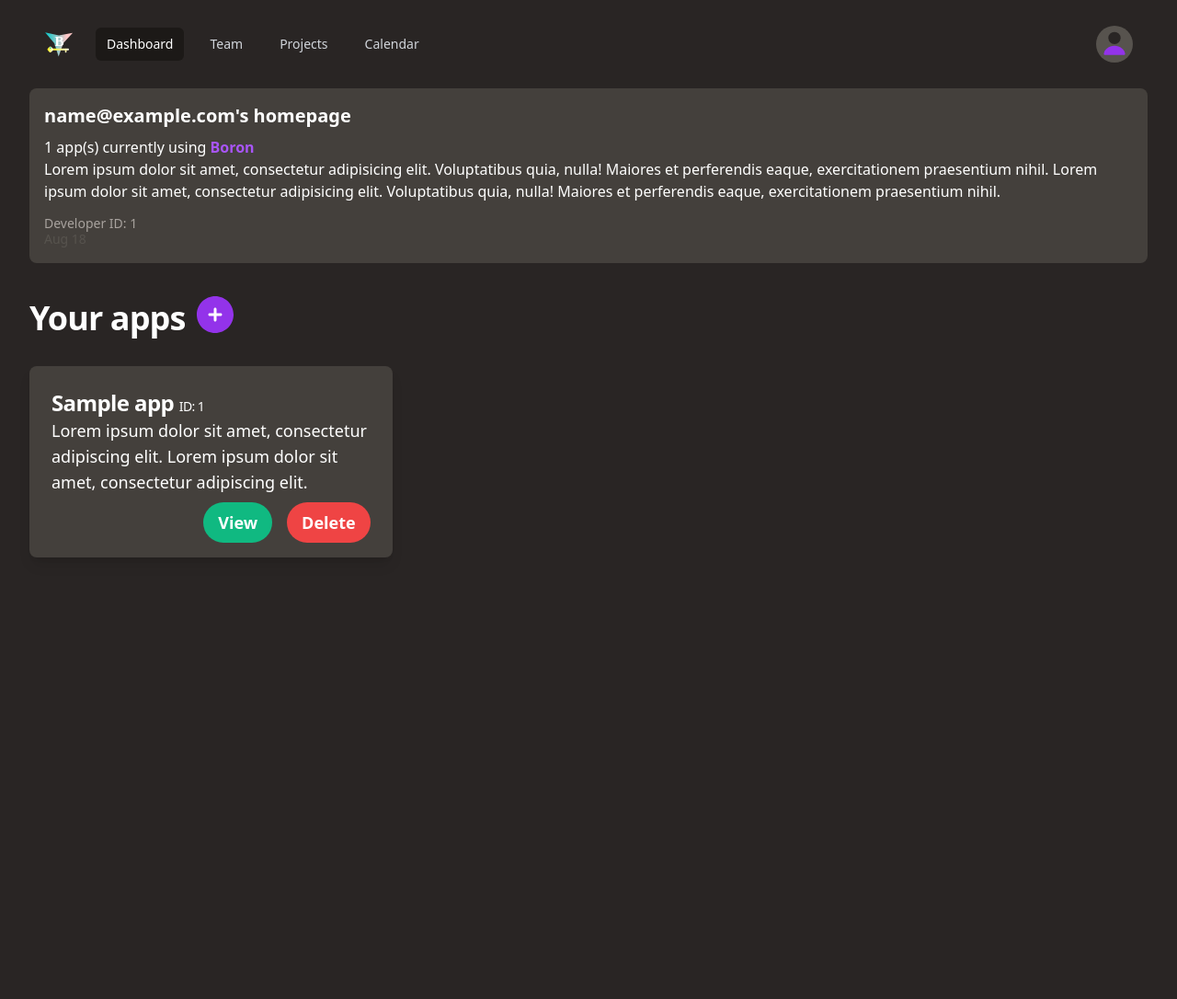
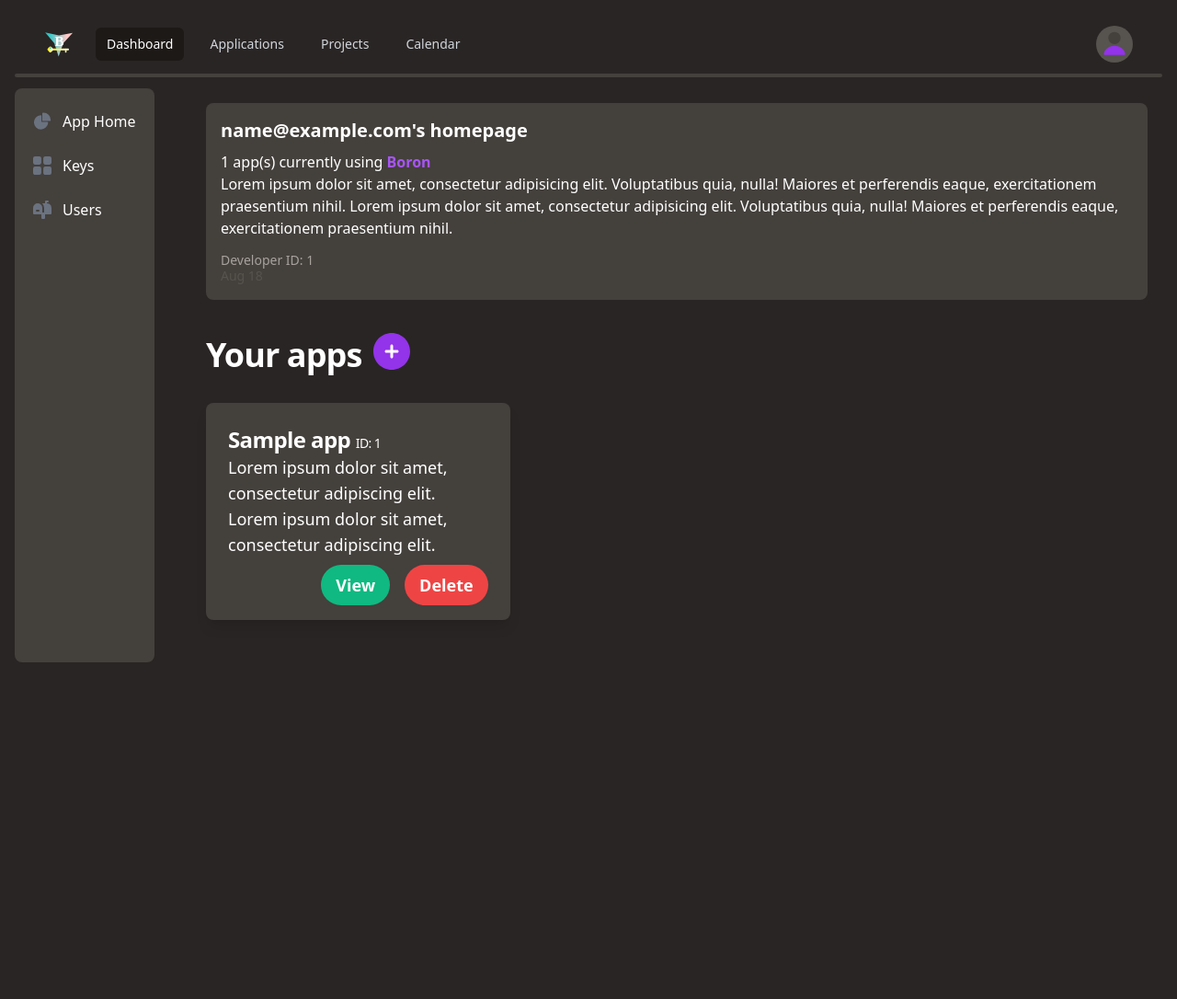
Before and after one commit to mitoiscool/boron, a Flask app: template boron/templates/panel/panel_home.html in a window 1280 px wide. Shown: the whole page at 92% size. After the commit the page ends 720 px from the top, so only its background shows below. Run offline with Flask 3, Linux system fonts and the light colour scheme; the template is opened without the code that fills it: most values are stand-ins (such as "Sample title", 1, 10 or a date in 2020); parts of the project's set-up code (start-up, migrations or seed data) failed here and were passed over; some libraries are stand-ins or nearby versions.

Commit message:
refactor `base.html`

```diff
--- a/boron/templates/base.html
+++ b/boron/templates/base.html
@@ -11,43 +11,19 @@
     {% endblock %}
   </head>
 
-  <body>
+  <body class="select-none">
+    <!-- Navbar -->
     {% if dev is defined %}
       <nav>
         <div class="mx-auto px-2 sm:px-6 lg:px-8">
           <div class="relative flex h-16 items-center justify-between">
-            <div class="absolute inset-y-0 left-0 flex items-center sm:hidden">
-              <!-- Mobile menu button -->
-              <button type="button" class="relative inline-flex items-center justify-center rounded-md p-2 text-gray-400 hover:bg-stone-600 hover:text-white focus:outline-none focus:ring-2 focus:ring-inset focus:ring-white" aria-controls="mobile-menu" aria-expanded="false">
-                <span class="absolute -inset-0.5"></span>
-                <span class="sr-only">Open main menu</span>
-                <!--
-                Icon when menu is closed.
-
-                Menu open: "hidden", Menu closed: "block"
-                     -->
-                <svg class="block h-6 w-6" fill="none" viewBox="0 0 24 24" stroke-width="1.5" stroke="currentColor" aria-hidden="true">
-                  <path stroke-linecap="round" stroke-linejoin="round" d="M3.75 6.75h16.5M3.75 12h16.5m-16.5 5.25h16.5" />
-                </svg>
-                <!--
-                Icon when menu is open.
-
-                Menu open: "block", Menu closed: "hidden"
-                     -->
-                <svg class="hidden h-6 w-6" fill="none" viewBox="0 0 24 24" stroke-width="1.5" stroke="currentColor" aria-hidden="true">
-                  <path stroke-linecap="round" stroke-linejoin="round" d="M6 18L18 6M6 6l12 12" />
-                </svg>
-              </button>
-            </div>
             <div class="flex flex-1 items-center justify-center sm:items-stretch sm:justify-start">
-              <div class="flex flex-shrink-0 items-center">
-                <img class="h-8 w-auto" src="{{ url_for('static', filename='boron.svg') }}" alt="Fig. Boron" />
-              </div>
+              <a href="/" class="flex flex-shrink-0 items-center"><img class="h-8 w-auto" src="{{ url_for('static', filename='boron.svg') }}" alt="Fig. Boron" /></a>
               <div class="hidden sm:ml-6 sm:block">
                 <div class="flex space-x-4">
                   <!-- Current: "bg-gray-900 text-white", Default: "text-gray-300 hover:bg-stone-600 hover:text-white" -->
-                  <a href="#" class="rounded-md bg-stone-900 px-3 py-2 text-sm font-medium text-white" aria-current="page">Dashboard</a>
-                  <a href="#" class="rounded-md px-3 py-2 text-sm font-medium text-gray-300 hover:bg-stone-600 hover:text-white">Team</a>
+                  <a href="{{ url_for('application.dev_home') }}" class="rounded-md bg-stone-900 px-3 py-2 text-sm font-medium text-white" aria-current="page">Dashboard</a>
+                  <a href="#" class="rounded-md px-3 py-2 text-sm font-medium text-gray-300 hover:bg-stone-600 hover:text-white">Applications</a>
                   <a href="#" class="rounded-md px-3 py-2 text-sm font-medium text-gray-300 hover:bg-stone-600 hover:text-white">Projects</a>
                   <a href="#" class="rounded-md px-3 py-2 text-sm font-medium text-gray-300 hover:bg-stone-600 hover:text-white">Calendar</a>
                 </div>
@@ -59,7 +35,7 @@
                 <div>
                   <button id="user-dropdown-btn" type="button" onclick="click_user_dropdown()" class="relative flex rounded-full bg-stone-600 text-sm" aria-expanded="false" aria-haspopup="true">
                     <svg width="40px" height="40px" viewBox="0 0 24 24" fill="none" xmlns="http://www.w3.org/2000/svg">
-                      <circle cx="12" cy="8" r="4" fill="#292524" />
+                      <circle cx="12" cy="8" r="4" fill="#44403c" />
                       <path fill-rule="evenodd" clip-rule="evenodd" d="M12 13C8.33033 13 5.32016 15.4204 5.02395 18.5004C4.99752 18.7753 5.22389 19 5.50003 19H18.5C18.7762 19 19.0025 18.7753 18.9761 18.5004C18.6799 15.4204 15.6697 13 12 13Z" fill="#9333ea" />
                     </svg>
                   </button>
@@ -76,17 +52,6 @@
                     }
                   </script>
                 </div>
-
-                <!--
-                Dropdown menu, show/hide based on menu state.
-
-                Entering: "transition ease-out duration-100"
-                  From: "transform opacity-0 scale-95"
-                  To: "transform opacity-100 scale-100"
-                Leaving: "transition ease-in duration-75"
-                  From: "transform opacity-100 scale-100"
-                  To: "transform opacity-0 scale-95"
-                     -->
                 <div id="user-dropdown" class="hidden absolute right-0 z-10 m-4 w-48 origin-top-right rounded-md bg-stone-200 py-1 shadow-lg ring-1 ring-black ring-opacity-5 focus:outline-none" role="menu" aria-orientation="vertical" aria-labelledby="user-menu-button" tabindex="-1">
                   <!-- Active: "bg-gray-100", Not Active: "" -->
                   <a href="#" class="mx-1 block rounded-lg px-4 py-2 text-sm text-stone-800 hover:bg-stone-600 hover:text-white" role="menuitem" tabindex="-1" id="user-menu-item-0">Your Profile</a>
@@ -97,21 +62,59 @@
             </div>
           </div>
         </div>
-
-        <!-- Mobile menu, show/hide based on menu state. -->
-        <div class="sm:hidden" id="mobile-menu">
-          <div class="space-y-1 px-2 pb-3 pt-2">
-            <!-- Current: "bg-gray-900 text-white", Default: "text-gray-300 hover:bg-stone-600 hover:text-white" -->
-            <a href="#" class="block rounded-md bg-gray-900 px-3 py-2 text-base font-medium text-white" aria-current="page">Dashboard</a>
-            <a href="#" class="block rounded-md px-3 py-2 text-base font-medium text-gray-300 hover:bg-stone-600 hover:text-white">Team</a>
-            <a href="#" class="block rounded-md px-3 py-2 text-base font-medium text-gray-300 hover:bg-stone-600 hover:text-white">Projects</a>
-            <a href="#" class="block rounded-md px-3 py-2 text-base font-medium text-gray-300 hover:bg-stone-600 hover:text-white">Calendar</a>
-          </div>
-        </div>
       </nav>
     {% endif %}
-    {% block body %}
 
-    {% endblock %}
+    <!-- Sidebar -->
+    {% if app is defined %}
+      <hr class="flex h-1 rounded-full border-none bg-stone-700" />
+      <!-- Sidebar -->
+      <aside class="flex fixed top-16 mt-8 m-4 left-0 z-40 w-auto bottom-16" aria-label="Sidebar">
+        <div class="rounded-lg h-full px-3 py-4 overflow-y-auto bg-stone-700">
+          <ul class="space-y-2 font-medium text-white">
+            <li>
+              <a href="#" class="flex items-center p-2 rounded-lg hover:bg-stone-600">
+                <svg class="w-5 h-5 text-gray-500 transition duration-75 dark:text-gray-400 group-hover:text-gray-900 dark:group-hover:text-white" aria-hidden="true" xmlns="http://www.w3.org/2000/svg" fill="currentColor" viewBox="0 0 22 21">
+                  <path d="M16.975 11H10V4.025a1 1 0 0 0-1.066-.998 8.5 8.5 0 1 0 9.039 9.039.999.999 0 0 0-1-1.066h.002Z" />
+                  <path d="M12.5 0c-.157 0-.311.01-.565.027A1 1 0 0 0 11 1.02V10h8.975a1 1 0 0 0 1-.935c.013-.188.028-.374.028-.565A8.51 8.51 0 0 0 12.5 0Z" />
+                </svg>
+                <span class="ms-3">App Home</span>
+              </a>
+            </li>
+            <li>
+              <a href="#" class="flex items-center p-2 rounded-lg hover:bg-stone-600">
+                <svg class="flex-shrink-0 w-5 h-5 text-gray-500 transition duration-75 dark:text-gray-400 group-hover:text-gray-900 dark:group-hover:text-white" aria-hidden="true" xmlns="http://www.w3.org/2000/svg" fill="currentColor" viewBox="0 0 18 18">
+                  <path d="M6.143 0H1.857A1.857 1.857 0 0 0 0 1.857v4.286C0 7.169.831 8 1.857 8h4.286A1.857 1.857 0 0 0 8 6.143V1.857A1.857 1.857 0 0 0 6.143 0Zm10 0h-4.286A1.857 1.857 0 0 0 10 1.857v4.286C10 7.169 10.831 8 11.857 8h4.286A1.857 1.857 0 0 0 18 6.143V1.857A1.857 1.857 0 0 0 16.143 0Zm-10 10H1.857A1.857 1.857 0 0 0 0 11.857v4.286C0 17.169.831 18 1.857 18h4.286A1.857 1.857 0 0 0 8 16.143v-4.286A1.857 1.857 0 0 0 6.143 10Zm10 0h-4.286A1.857 1.857 0 0 0 10 11.857v4.286c0 1.026.831 1.857 1.857 1.857h4.286A1.857 1.857 0 0 0 18 16.143v-4.286A1.857 1.857 0 0 0 16.143 10Z" />
+                </svg>
+                <span class="flex-1 ms-3 whitespace-nowrap">Keys</span>
+              </a>
+            </li>
+            <li>
+              <a href="#" class="flex items-center p-2 rounded-lg hover:bg-stone-600">
+                <svg class="flex-shrink-0 w-5 h-5 text-gray-500 transition duration-75 dark:text-gray-400 group-hover:text-gray-900 dark:group-hover:text-white" aria-hidden="true" xmlns="http://www.w3.org/2000/svg" fill="currentColor" viewBox="0 0 20 20">
+                  <path d="m17.418 3.623-.018-.008a6.713 6.713 0 0 0-2.4-.569V2h1a1 1 0 1 0 0-2h-2a1 1 0 0 0-1 1v2H9.89A6.977 6.977 0 0 1 12 8v5h-2V8A5 5 0 1 0 0 8v6a1 1 0 0 0 1 1h8v4a1 1 0 0 0 1 1h2a1 1 0 0 0 1-1v-4h6a1 1 0 0 0 1-1V8a5 5 0 0 0-2.582-4.377ZM6 12H4a1 1 0 0 1 0-2h2a1 1 0 0 1 0 2Z" />
+                </svg>
+                <span class="flex-1 ms-3 whitespace-nowrap">Users</span>
+              </a>
+            </li>
+          </ul>
+        </div>
+      </aside>
+      <style>
+        .body {
+          position: fixed;
+          margin: 1rem;
+          left: 12rem;
+          top: 4rem;
+          margin-top: 2rem;
+        }
+      </style>
+    {% endif %}
+
+    <div class="body text-white select-text">
+      {% block body %}
+
+      {% endblock %}
+    </div>
   </body>
 </html>
```
Also changed, not shown: boron/templates/panel/app/base.html (deleted, +0 -66 lines).
